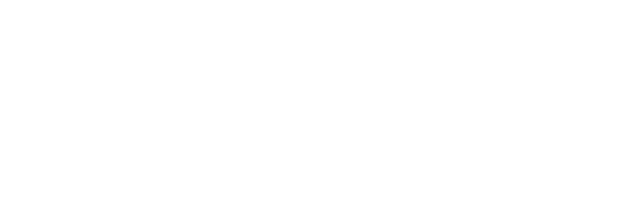
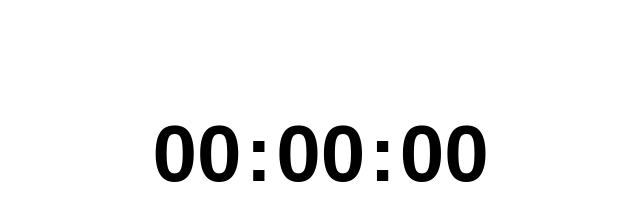
Before and after one commit to ronak1311/stopwatch, a plain HTML site: page index.html in a window 1280 px wide. Shown: the whole page, without its empty margins (364-1004 px from the left). Drawn offline with Linux system fonts and the light colour scheme.

Commit message:
desgine UI

```diff
--- a/CSS/style.css
+++ b/CSS/style.css
@@ -0,0 +1,6 @@
+#table1{
+    font-family: Papyrus, fantasy; font-size: 80px; font-style: normal; font-variant: small-caps; font-weight: 700; line-height: 49px;
+
+    margin-left: 40%;
+    margin-top: 10%;
+}
--- a/index.html
+++ b/index.html
@@ -5,8 +5,19 @@
     <meta name="viewport" content="width=device-width, initial-scale=1.0">
     <meta http-equiv="X-UA-Compatible" content="ie=edge">
     <title>Document</title>
+    <link rel="stylesheet" href="CSS/style.css">
+
+
 </head>
 <body>
-
+    <table id="table1">
+        <tr>
+            <td id="hr">00</td>
+            <td>:</td>
+            <td id="min">00</td>
+            <td>:</td>
+            <td id="sec">00</td>
+        </tr>
+    </table>
 </body>
 </html>
```
